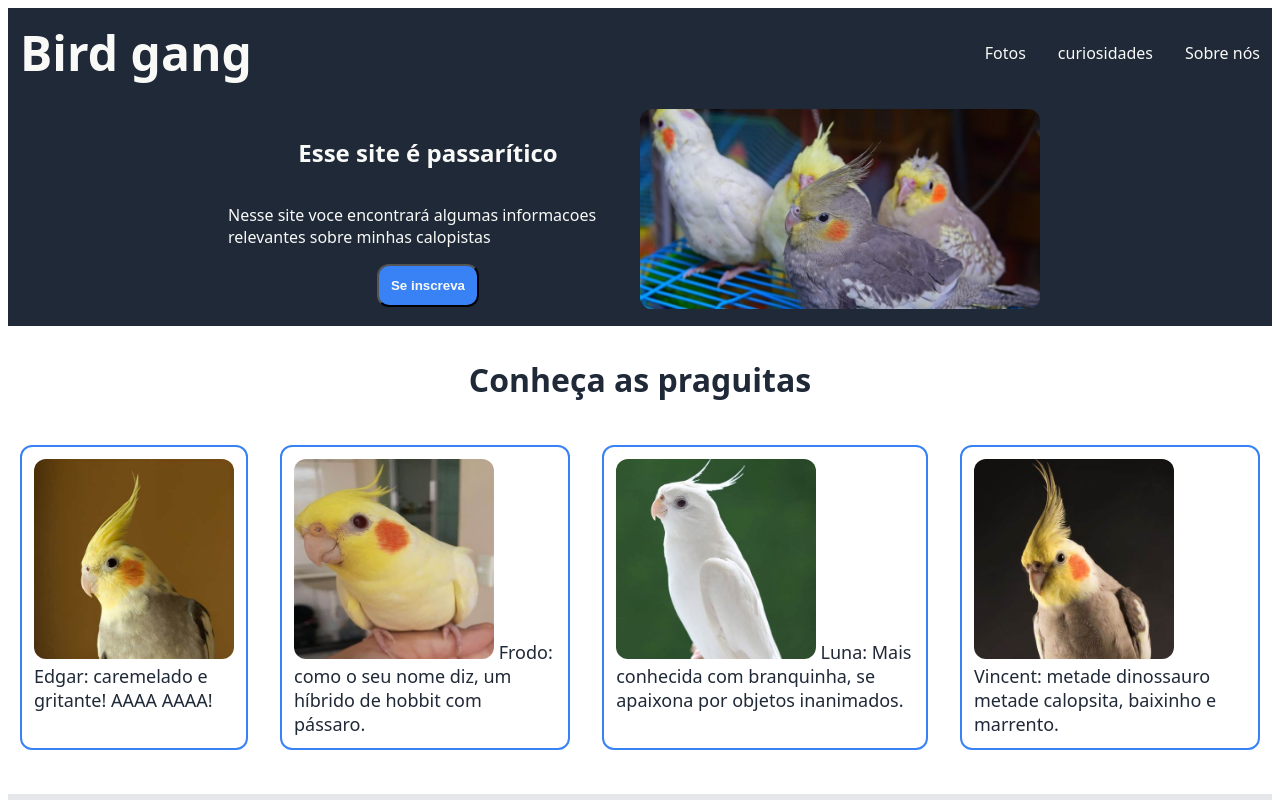
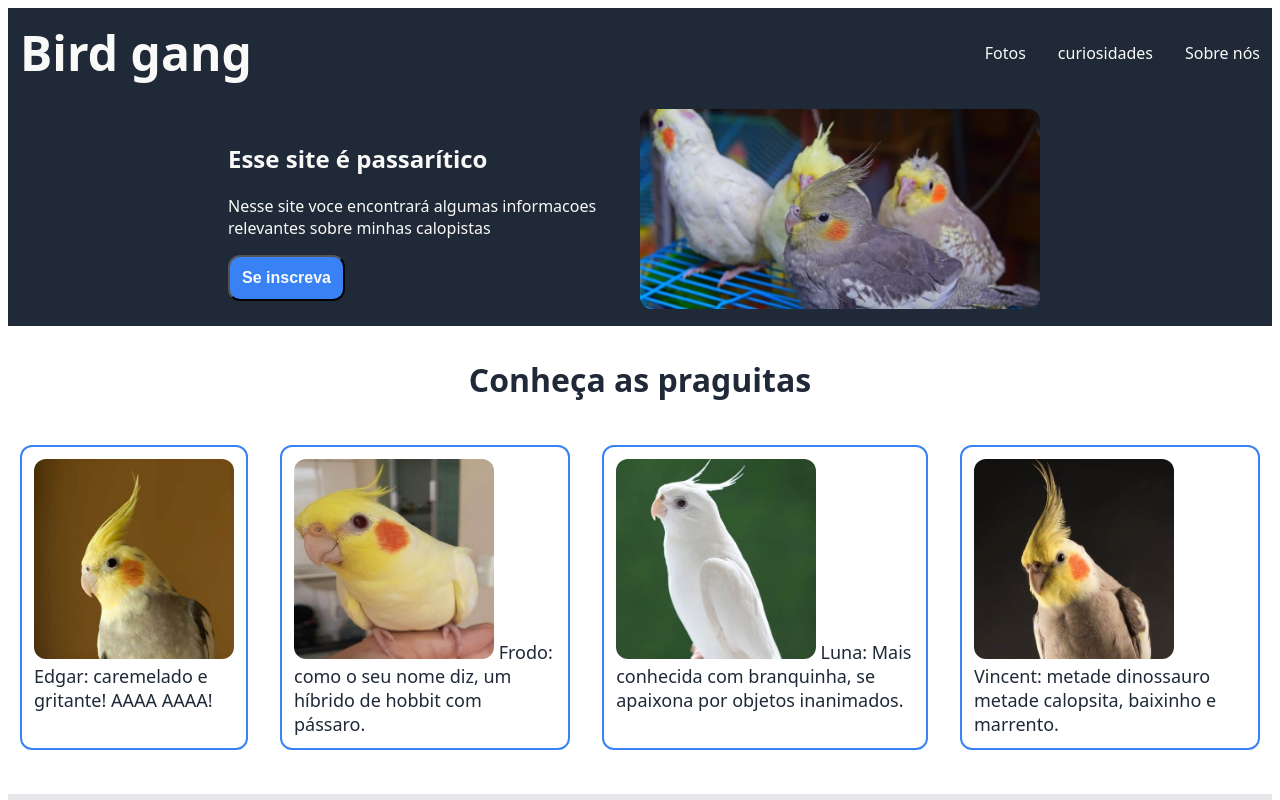
Before and after one commit to Agabovino/Lading-page1, a plain HTML site: page index.html in a window 1280 px wide. Shown: the top 800 px of the page. Drawn offline with Linux system fonts and the light colour scheme; files whose address does not match are found by name.

Commit message:
section 1 terminada

```diff
--- a/index.html
+++ b/index.html
@@ -24,14 +24,18 @@
 
     <section class="section one">
         <div class="section-one-content">
+            <div class="section-one-content-top">
+                <h1 class="section-one-content-tittle">Esse site é passarítico</h1>
 
-            <h1 class="section-one-content-tittle">Esse site é passarítico</h1>
+                <p>Nesse site voce encontrará algumas informacoes
+                relevantes sobre minhas calopistas</p>
+            </div>
 
-            <p>Nesse site voce encontrará algumas informacoes
-            relevantes sobre minhas calopistas</p>
+            <div class="section-one-content-bottom">
+                <button class="button-one">Se inscreva</button>
+            </div>
+        </div>
 
-            <button class="button-one">Se inscreva</button>
-        </div>
         <div class= "section-one-image-container">
 
             <img class= "section-one-image" src="C:\Users\agabo\OneDrive\Documents\GitHub\Lading_page1\Lading-page_TOP\images+logos\4_psitas.jpg" alt="">
--- a/style.css
+++ b/style.css
@@ -40,7 +40,10 @@ header{
     margin: 12px;
 }
 
-.header-right{}
+.header-right{
+
+
+}
 
 /*SECTION 1*/
 
@@ -56,7 +59,7 @@ header{
     display: flex;
     flex-direction: column;
     justify-content: center;
-    align-items: center;
+    align-items: left;
 
     max-width: 400px;
 
@@ -70,6 +73,7 @@ header{
 
     border-radius: 12px;
     font-weight: bold;
+    font-size: 16px;
 
 
 }
@@ -149,6 +153,6 @@ header{
     font-size: 36px;
 }
 
-/*section 4*/
+/*SECTION 4*/
 
-/*Footer*/
+/*FOOTER*/
```
